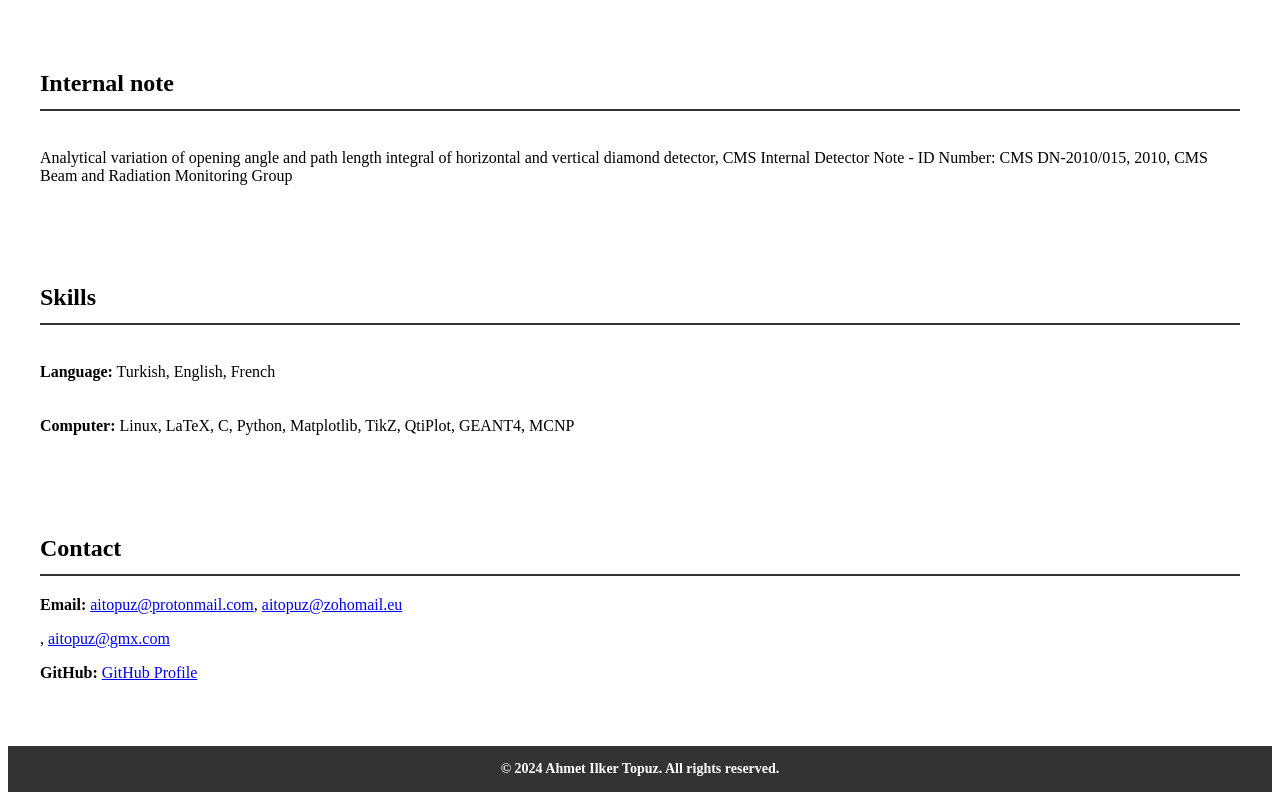
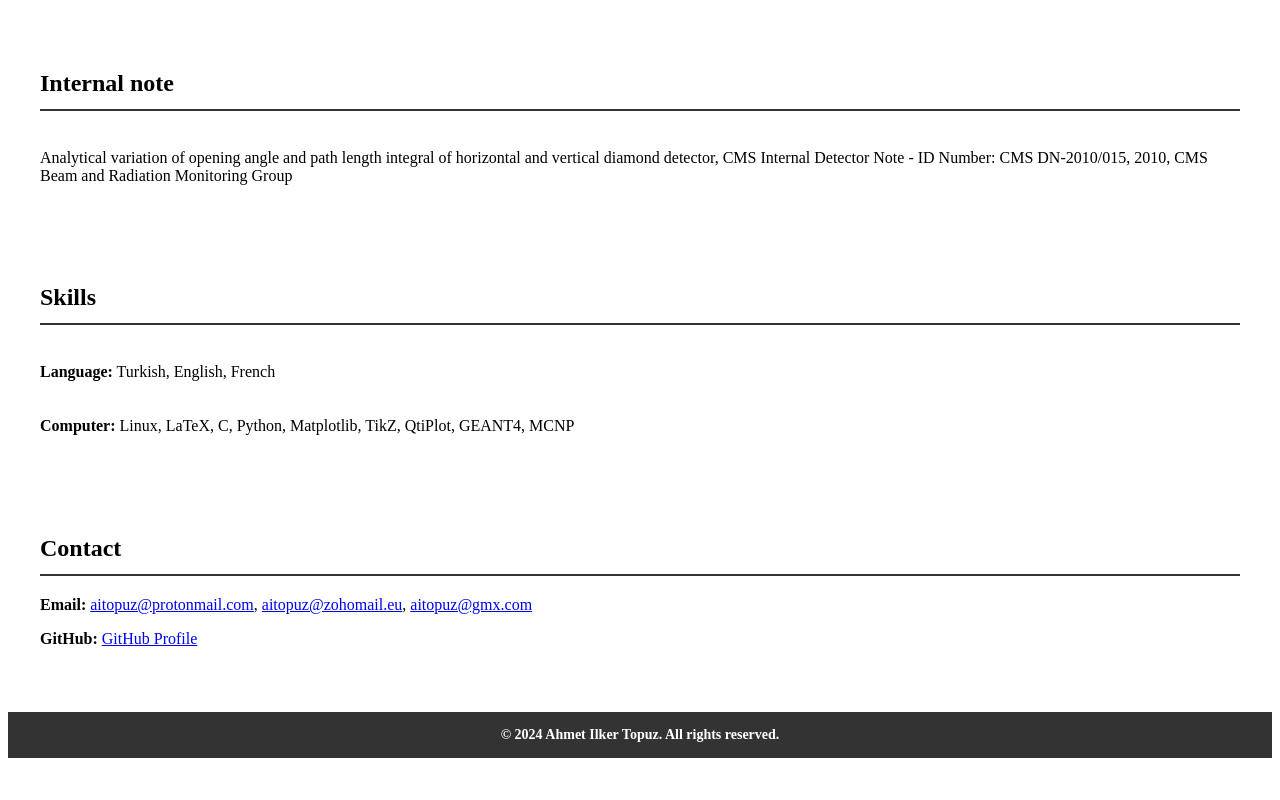
Before and after one commit to illcore/ahmet_ilker_topuz.github.io, a plain HTML site: page index.html in a window 1280 px wide. Shown: the part 3049-3849 px from the top of the page. After the commit the page ends 3815 px from the top, so only its background shows below. Drawn offline with Linux system fonts and the light colour scheme.

Commit message:
Update index.html

```diff
--- a/index.html
+++ b/index.html
@@ -144,7 +144,7 @@
 
     <section id="contact">
         <h2>Contact</h2>
-        <p><b>Email:</b> <a href="mailto:aitopuz@protonmail.com">aitopuz@protonmail.com</a>, <a href="mailto:aitopuz@zohomail.eu">aitopuz@zohomail.eu</a></p>, <a href="mailto:aitopuz@gmx.com">aitopuz@gmx.com</a></p>
+        <p><b>Email:</b> <a href="mailto:aitopuz@protonmail.com">aitopuz@protonmail.com</a>, <a href="mailto:aitopuz@zohomail.eu">aitopuz@zohomail.eu</a>, <a href="mailto:aitopuz@gmx.com">aitopuz@gmx.com</a></p>
         <p><b>GitHub:</b> <a href="https://github.com/illcore">GitHub Profile</a></p>
     </section>
 
```
